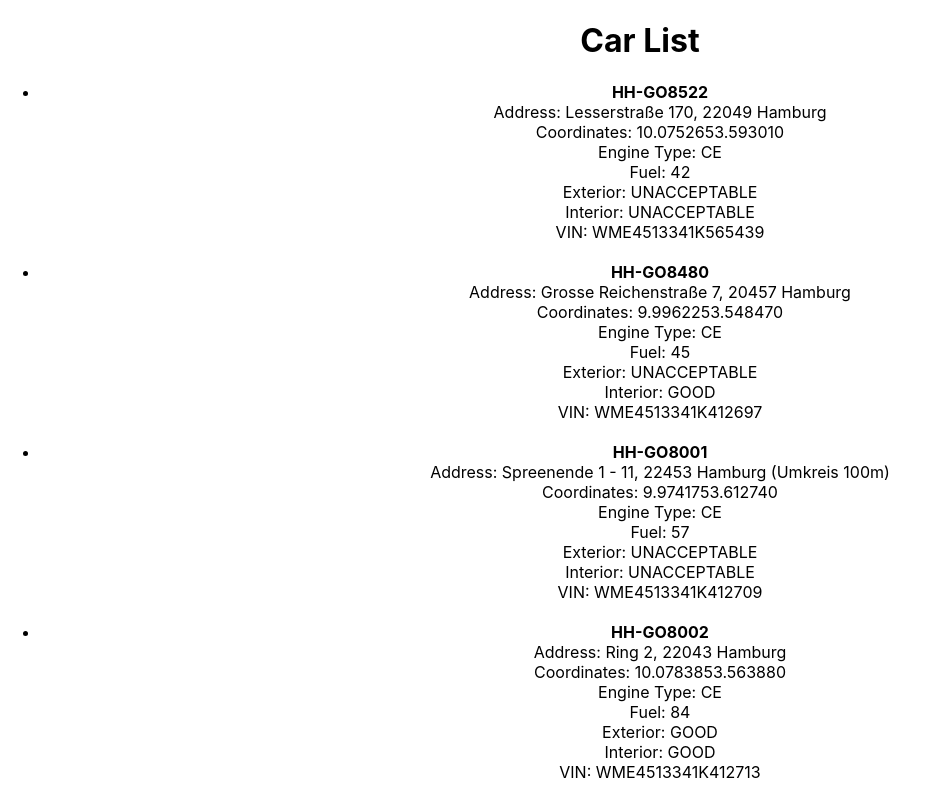
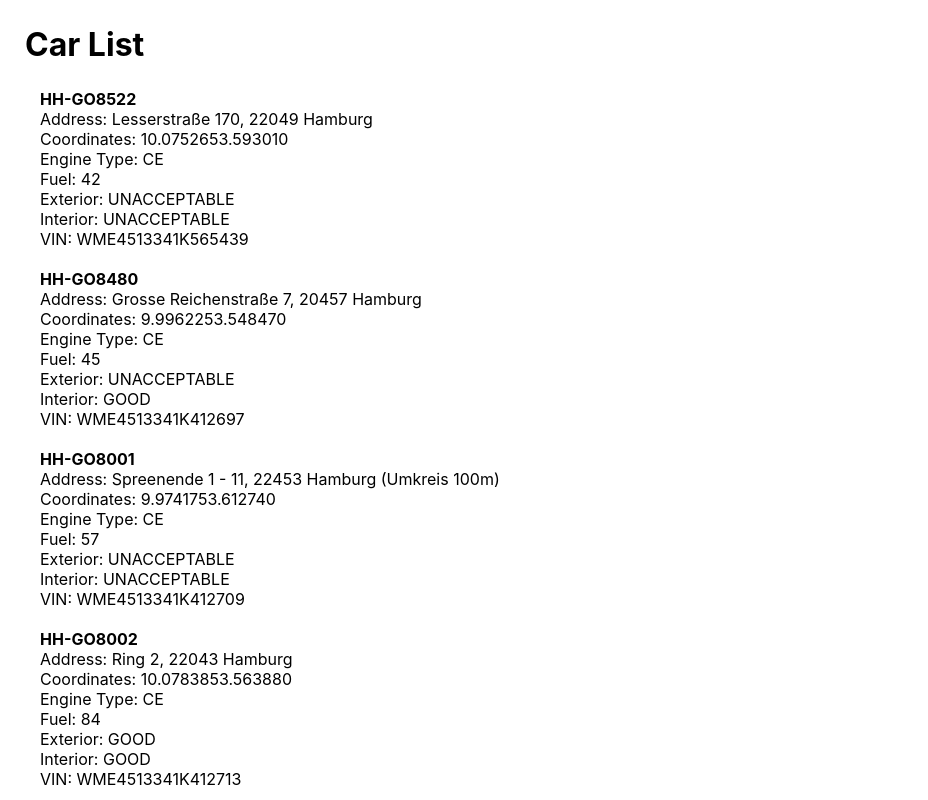
Before and after one commit to kikani-parth/car-map, a React (Create React App) app: page / in a window 1280 px wide. Shown: the top 800 px of the page, without its empty margins (0-928 px from the left). Built offline with nearby package versions, Linux system fonts and the light colour scheme.

Commit message:
add styles to CarList

```diff
--- a/src/components/CarList.tsx
+++ b/src/components/CarList.tsx
@@ -1,5 +1,6 @@
 import React from 'react';
 import { Placemark } from 'types';
+import 'styles/CarList.css'; // Import the CSS file
 
 interface CarListProps {
   cars: Placemark[];
@@ -7,10 +8,12 @@ interface CarListProps {
 
 const CarList: React.FC<CarListProps> = ({ cars }) => {
   return (
-    <ul>
+    <div>
+      <h1 style={{ textAlign: 'left', margin: '25px' }}>Car List</h1>
+      <ul className="car-list">
         {cars
           ? cars.map((car) => (
-            <li key={car.vin}>
+              <li key={car.vin} className="car-list-item">
                 <strong>{car.name}</strong>
                 <br />
                 <span>Address: {car.address}</span>
@@ -26,12 +29,11 @@ const CarList: React.FC<CarListProps> = ({ cars }) => {
                 <span>Interior: {car.interior}</span>
                 <br />
                 <span>VIN: {car.vin}</span>
-              <br />
-              <br />
               </li>
             ))
           : ''}
       </ul>
+    </div>
   );
 };
 
--- a/src/pages/CarPage.tsx
+++ b/src/pages/CarPage.tsx
@@ -1,7 +1,7 @@
 import React, { useState, useEffect } from 'react';
 import CarList from '../components/CarList';
 import { Placemark } from '../types';
-import locationsData from '../assets/locations.json'; // Adjust path if necessary
+import locationsData from '../assets/locations.json';
 
 const CarPage: React.FC = () => {
   const [cars, setCars] = useState<Placemark[]>([]);
@@ -12,7 +12,6 @@ const CarPage: React.FC = () => {
 
   return (
     <div>
-      <h1>Car List</h1>
       <CarList cars={cars} />
     </div>
   );
--- /dev/null
+++ b/src/styles/CarList.css
@@ -0,0 +1,8 @@
+.car-list {
+    list-style-type: none; /* Remove default list bullets */
+    text-align: left; /* Align text to the left */
+  }
+
+  .car-list-item {
+    margin-bottom: 20px; /* Add space between items */
+  }
```
Lines whose indentation alone changed are shown as unchanged.
